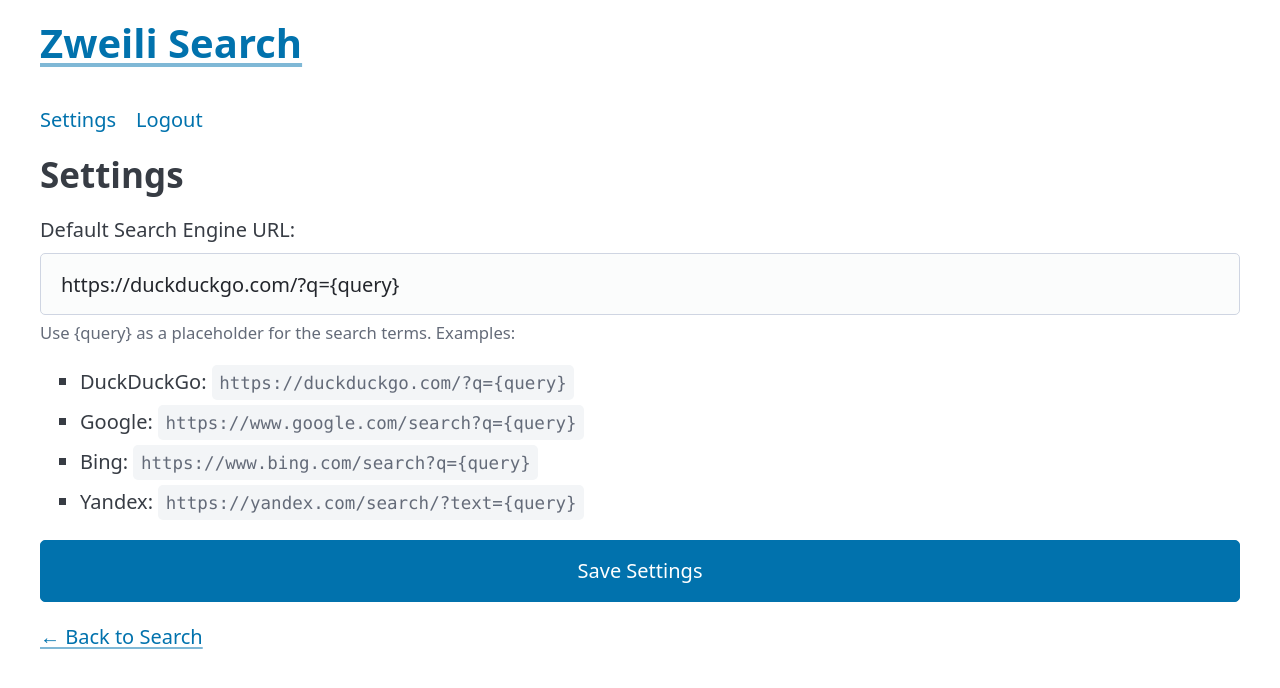
After one commit to Nebucatnetzer/meta-search, a Django app: page /settings/ in a window 1280 px wide. The commit adds this page. Shown: the top 688 px of the page. Run offline with Django 4.2, Linux system fonts and the light colour scheme; the visitor is signed in with stand-in values (Sample User, id 1); some libraries are stand-ins or nearby versions.

Commit message:
Allow the user to customize the default search engine

```diff
--- a/src/search/models.py
+++ b/src/search/models.py
@@ -21,4 +21,8 @@ class Bang(models.Model):
 
 
 class SearchUser(AbstractUser):
-    pass
+    default_search_engine_url = models.URLField(
+        max_length=500,
+        default="https://duckduckgo.com/?q={query}",
+        help_text="Default search engine URL template. Use {query} as placeholder.",
+    )
--- a/src/search/templates/base.html
+++ b/src/search/templates/base.html
@@ -7,7 +7,17 @@
 </head>
 <body>
     <main class="container">
-    <h1><a href="{% url 'index' %}">Zweili Search</a></h1>
+    <header>
+        <h1><a href="{% url 'index' %}">Zweili Search</a></h1>
+        {% if user.is_authenticated %}
+            <nav>
+                <ul>
+                    <li><a href="{% url 'settings' %}">Settings</a></li>
+                    <li><a href="{% url 'logout' %}">Logout</a></li>
+                </ul>
+            </nav>
+        {% endif %}
+    </header>
     {% block content %}
     {% endblock content %}
     </main>
--- /dev/null
+++ b/src/search/templates/search/settings.html
@@ -0,0 +1,36 @@
+{% extends "base.html" %}
+{% block content %}
+
+    {% if user.is_authenticated %}
+        <h2>Settings</h2>
+
+        {% if messages %}
+            {% for message in messages %}
+                <div class="alert alert-{{ message.tags }}">
+                    {{ message }}
+                </div>
+            {% endfor %}
+        {% endif %}
+
+        <form action="{% url 'settings' %}" method="post">
+            {% csrf_token %}
+            <label for="default_search_engine_url">Default Search Engine URL:</label>
+            <input type="url"
+                   id="default_search_engine_url"
+                   name="default_search_engine_url"
+                   value="{{ current_url }}"
+                   placeholder="https://duckduckgo.com/?q={query}"
+                   required>
+            <small>Use {query} as a placeholder for the search terms. Examples:</small>
+            <ul>
+                <li>DuckDuckGo: <code>https://duckduckgo.com/?q={query}</code></li>
+                <li>Google: <code>https://www.google.com/search?q={query}</code></li>
+                <li>Bing: <code>https://www.bing.com/search?q={query}</code></li>
+                <li>Yandex: <code>https://yandex.com/search/?text={query}</code></li>
+            </ul>
+            <button type="submit">Save Settings</button>
+        </form>
+
+        <p><a href="{% url 'index' %}">← Back to Search</a></p>
+    {% endif %}
+{% endblock content %}
--- a/src/search/urls.py
+++ b/src/search/urls.py
@@ -5,5 +5,6 @@ from . import views
 
 urlpatterns = [
     path("", views.index, name="index"),
+    path("settings/", views.settings, name="settings"),
     path("accounts/", include("django.contrib.auth.urls")),
 ]
--- a/src/search/views.py
+++ b/src/search/views.py
@@ -1,12 +1,15 @@
 import urllib.parse
 
+from django.contrib import messages
 from django.contrib.auth.decorators import login_required
 from django.http import HttpRequest
 from django.http import HttpResponse
 from django.shortcuts import redirect
 from django.shortcuts import render
+from typing import cast
 
 from search.bangs import resolve_bang
+from search.models import SearchUser
 
 
 @login_required
@@ -22,9 +25,36 @@ def index(request: HttpRequest) -> HttpResponse:
         if url:
             return redirect(url)
 
-        # If no bang found, redirect to default search engine (DuckDuckGo)
+        # If no bang found, redirect to user's default search engine
         query_enc = urllib.parse.quote_plus(query)
-        url = f"http://gwyn.2li.local:8080/search?q={query_enc}"
+        user = cast(SearchUser, request.user)
+        url = user.default_search_engine_url.replace("{query}", query_enc)
         return redirect(url)
 
     return render(request, "search/index.html", {"results": None})
+
+
+@login_required
+def settings(request: HttpRequest) -> HttpResponse:
+    user = cast(SearchUser, request.user)
+
+    if request.method == "POST":
+        new_url = request.POST.get("default_search_engine_url", "").strip()
+
+        if new_url:
+            if "{query}" not in new_url:
+                messages.error(
+                    request, "URL template must contain {query} placeholder."
+                )
+            else:
+                user.default_search_engine_url = new_url
+                user.save()
+                messages.success(request, "Default search engine updated successfully.")
+        else:
+            messages.error(request, "URL template cannot be empty.")
+
+    return render(
+        request,
+        "search/settings.html",
+        {"current_url": user.default_search_engine_url},
+    )
```
Also changed, not shown: tests/test_search_user_settings.py (added, +98 -0 lines), src/search/migrations/0006_searchuser_default_search_engine_url.py (added).
